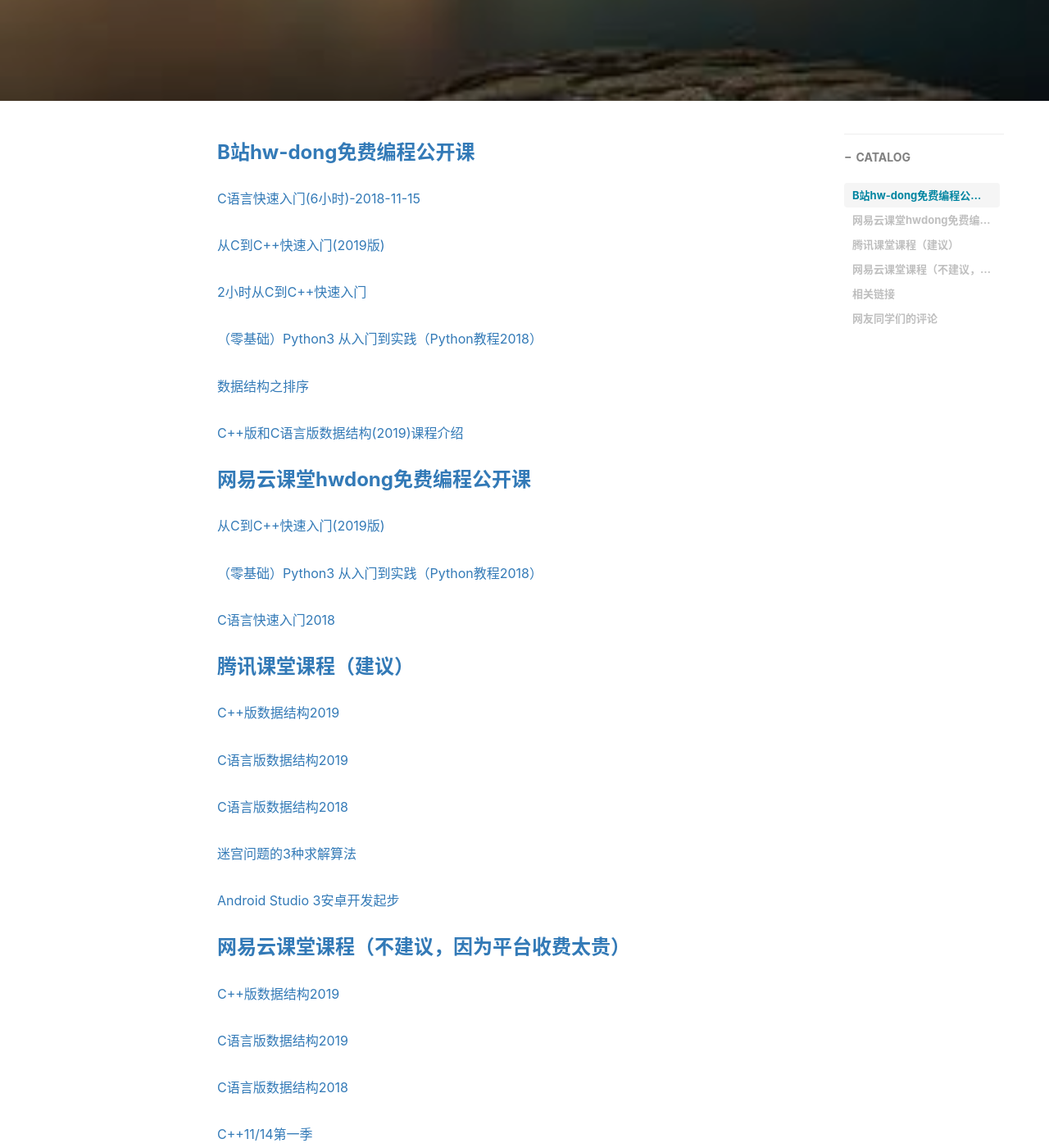
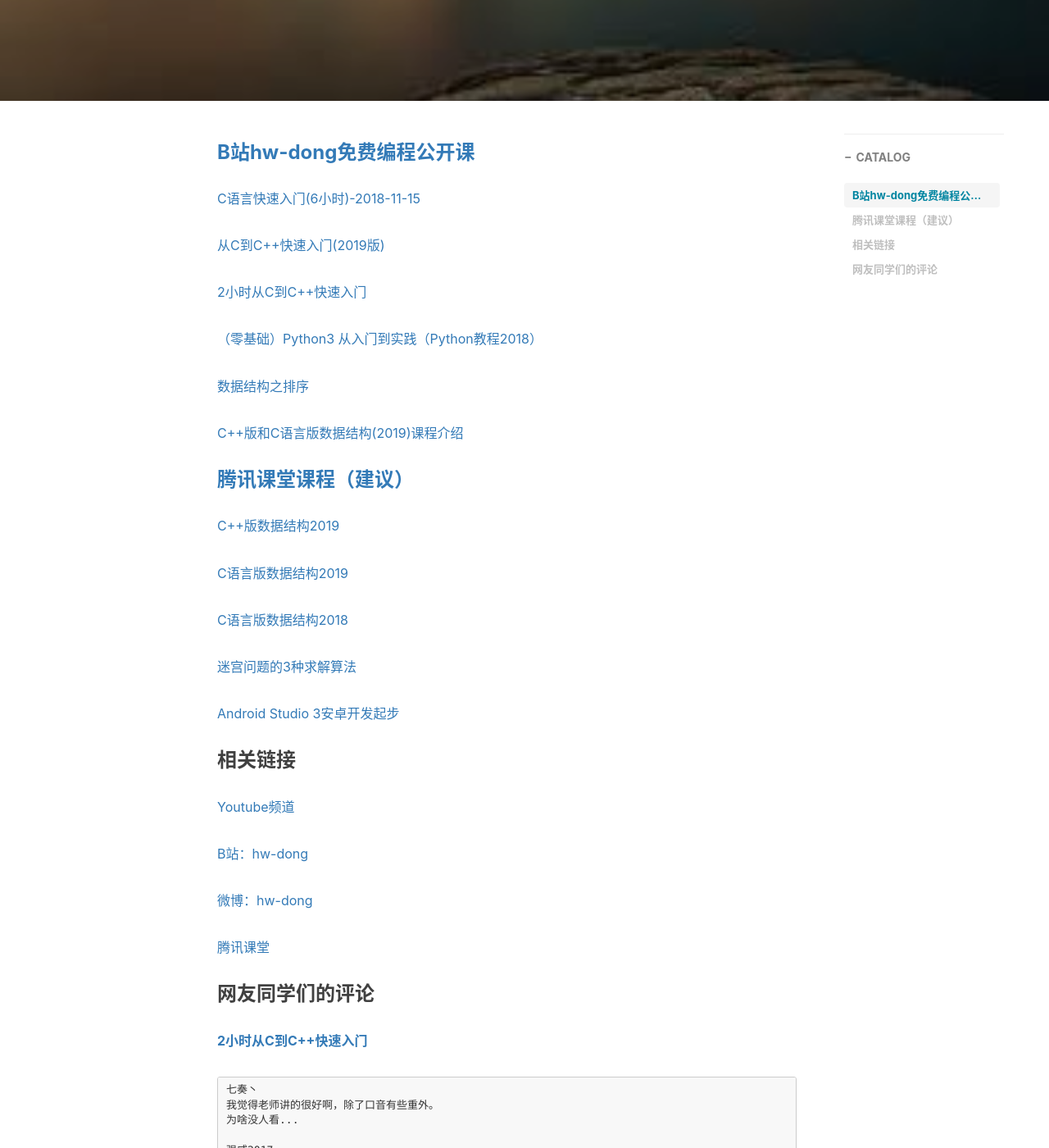
Before and after one commit to xuepro/xuepro.github.io, a Jekyll site: the page built from _posts/2019-06-15- 编程公开课.md, in a window 1280 px wide and 1400 px high, scrolled down 521 px. Shown: the whole window at 82% size. Built offline with Jekyll 4.4.1, drawn with Linux system fonts in a browser that asks for light colours; nearby versions of some CDN libraries; comment, search, counter and statistics services are not loaded.

Commit message:
Update 2019-06-15- 编程公开课.md

```diff
--- a/_posts/2019-06-15- 编程公开课.md
+++ b/_posts/2019-06-15- 编程公开课.md
@@ -27,14 +27,6 @@
 [C++版和C语言版数据结构(2019)课程介绍](https://www.bilibili.com/video/av45425371)
 
 
-### [网易云课堂hwdong免费编程公开课](https://cp.study.163.com/400000000236023#/content/courseList)
-
-[从C到C++快速入门(2019版)](https://study.163.com/course/courseMain.htm?courseId=1004880010&share=2&shareId=400000000236023)
-
-[（零基础）Python3 从入门到实践（Python教程2018）](https://study.163.com/course/courseMain.htm?courseId=1006361059&share=2&shareId=400000000236023)
-
-[C语言快速入门2018](https://study.163.com/course/courseMain.htm?courseId=1004489020&share=2&shareId=400000000236023)
-
 
 ### [腾讯课堂课程（建议）](https:hwdong.ke.qq.com)
 
@@ -48,18 +40,6 @@
 
 [Android Studio 3安卓开发起步](https://ke.qq.com/course/288985?tuin=ac5537fd)
 
-
-### [网易云课堂课程（不建议，因为平台收费太贵）](https://cp.study.163.com/400000000236023#/content/courseList)
-
-[C++版数据结构2019](https://study.163.com/course/courseMain.htm?courseId=1209131812&share=2&shareId=400000000236023)
-
-[C语言版数据结构2019](https://study.163.com/course/courseMain.htm?courseId=1209184840&share=2&shareId=400000000236023)
-
-[C语言版数据结构2018](https://study.163.com/course/introduction.htm?share=2&shareId=400000000236023&courseId=1004703004&_trace_c_p_k2_=749d6f8680d24620875b7cc96cd9d7e4)
-
-[C++11/14第一季](https://study.163.com/course/introduction.htm?share=2&shareId=400000000236023&courseId=1004929015&_trace_c_p_k2_=2e1d41209ec449439df2613f55a8b9d4)
-
-[Android Studio 3安卓开发起步](https://ke.qq.com/course/288985?tuin=ac5537fd)
 
 ### 相关链接
 
```
